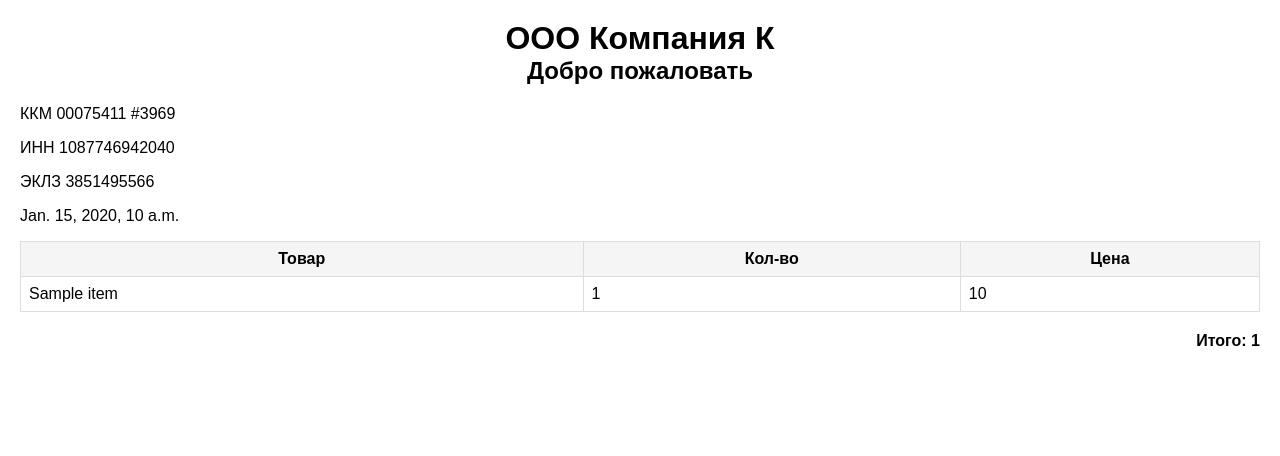
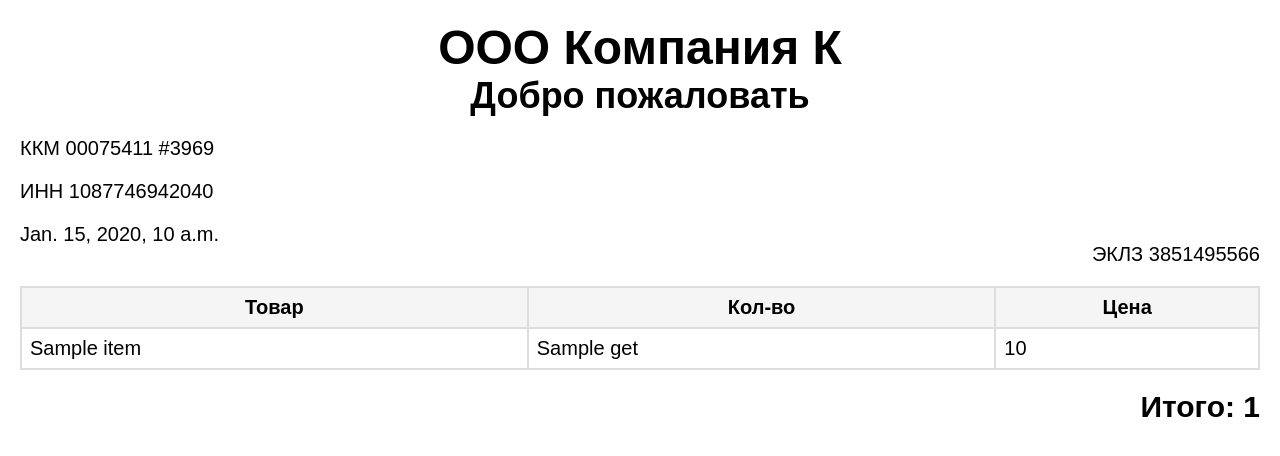
Before and after one commit to wwakenbaker/cash_machine, a Django app: template market/cash_machine/templates/receipt.html in a window 1280 px wide. Shown: the top 456 px of the page. Run offline with Django 5.2, Linux system fonts and the light colour scheme; the template is opened without the code that fills it: most values are stand-ins (such as "Sample title", 1, 10 or a date in 2020).

Commit message:
1 complete

```diff
--- a/market/cash_machine/templates/receipt.html
+++ b/market/cash_machine/templates/receipt.html
@@ -1,4 +1,5 @@
 <!DOCTYPE html>
+{% load get_value_from_dict %}
 <html lang="en">
 <head>
     <meta charset="UTF-8">
@@ -17,17 +18,19 @@
         .header {
             text-align: center;
             margin-bottom: 20px;
+            font-size: 24px;
         }
 
         .table {
             width: 100%;
             border-collapse: collapse;
+            font-size: 20px;
         }
 
         .table th,
         .table td {
             padding: 8px;
-            border: 1px solid #ddd;
+            border: 2px solid #ddd;
         }
 
         .table th {
@@ -38,6 +41,15 @@
             text-align: right;
             margin-top: 20px;
             font-weight: bold;
+            font-size: 30px;
+        }
+
+        .eklz {
+            float: right;
+        }
+
+        .top_info {
+            font-size: 20px;
         }
     </style>
 </head>
@@ -46,10 +58,13 @@
         <h1>ООО Компания К</h1>
         <h2>Добро пожаловать</h2>
     </div>
-    <p>ККМ 00075411   #3969</p>
-    <p>ИНН 1087746942040</p>
-    <p>ЭКЛЗ 3851495566</p>
-    <p>{{ receipt_time }}</p>
+    <div class = "top_info">
+        <p>ККМ 00075411   #3969</p>
+        <p>ИНН 1087746942040</p>
+        <p class="eklz">ЭКЛЗ 3851495566</p>
+        <p>{{ receipt_time }}</p>
+    </div>
+
 
     <table class="table">
         <thead>
@@ -63,7 +78,7 @@
             {% for item in items %}
             <tr>
                 <td>{{ item.title }}</td>
-                <td>1</td>
+                <td>{{ quantity|get_value_from_dict:item.id }}</td>
                 <td>{{ item.price }}</td>
             </tr>
             {% endfor %}
--- /dev/null
+++ b/market/cash_machine/templatetags/get_value_from_dict.py
@@ -0,0 +1,7 @@
+from django import template
+
+register = template.Library()
+
+@register.filter
+def get_value_from_dict(dict_data, key):
+    return dict_data.get(key)
```
Also changed, not shown: market/cash_machine/views.py (+50 -15 lines), market/market/jinja2.py (added, +11 -0 lines), market/market/settings.py (+8 -0 lines), market/cash_machine/templatetags/__init__.py (added), market/media/__init__.py (added).
